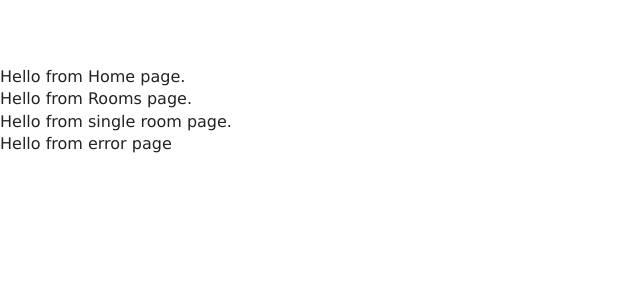
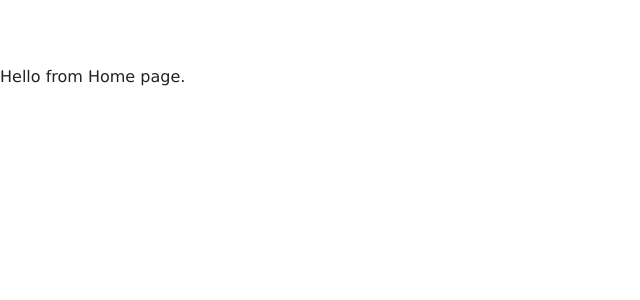
Before and after one commit to praz99/react-resort, a React (Create React App) app: page / in a window 1280 px wide. Shown: the top 300 px of the page, without its empty margins (0-640 px from the left). Built offline with nearby package versions, Linux system fonts and the light colour scheme.

Commit message:
add routes for various components

```diff
--- a/src/App.js
+++ b/src/App.js
@@ -4,14 +4,17 @@
 import SingleRoom from './pages/SingleRoom';
 import Error from './pages/Error';
 import './App.css';
+import { Route, Switch } from 'react-router-dom';
 
 function App() {
   return (
     <>
-    <Home />
-    <Rooms />
-    <SingleRoom />
-    <Error />
+      <Switch>
+        <Route exact path="/" component={Home} />
+        <Route exact path="/rooms/" component={Rooms} />
+        <Route exact path="/rooms/:slug" component={SingleRoom} />
+        <Route component={Error} />
+      </Switch>
     </>
   );
 };
--- a/src/index.js
+++ b/src/index.js
@@ -1,12 +1,14 @@
 import React from 'react';
 import ReactDOM from 'react-dom';
-// import './index.css';
+import { BrowserRouter as Router } from 'react-router-dom';
 import App from './App';
 import reportWebVitals from './reportWebVitals';
 
 ReactDOM.render(
   <React.StrictMode>
-    <App />
+    <Router>
+      <App />
+    </Router>
   </React.StrictMode>,
   document.getElementById('root')
 );
```
